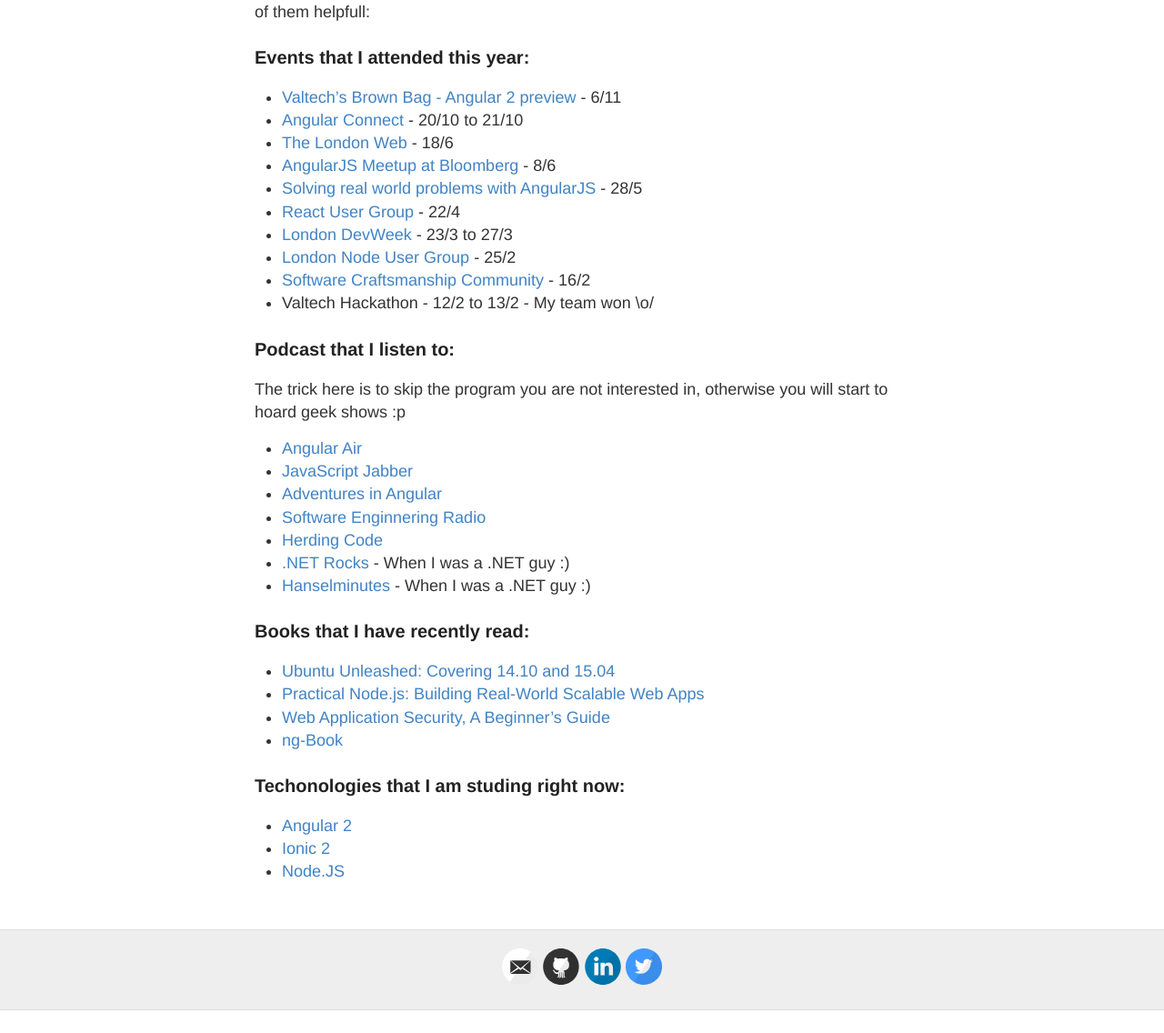
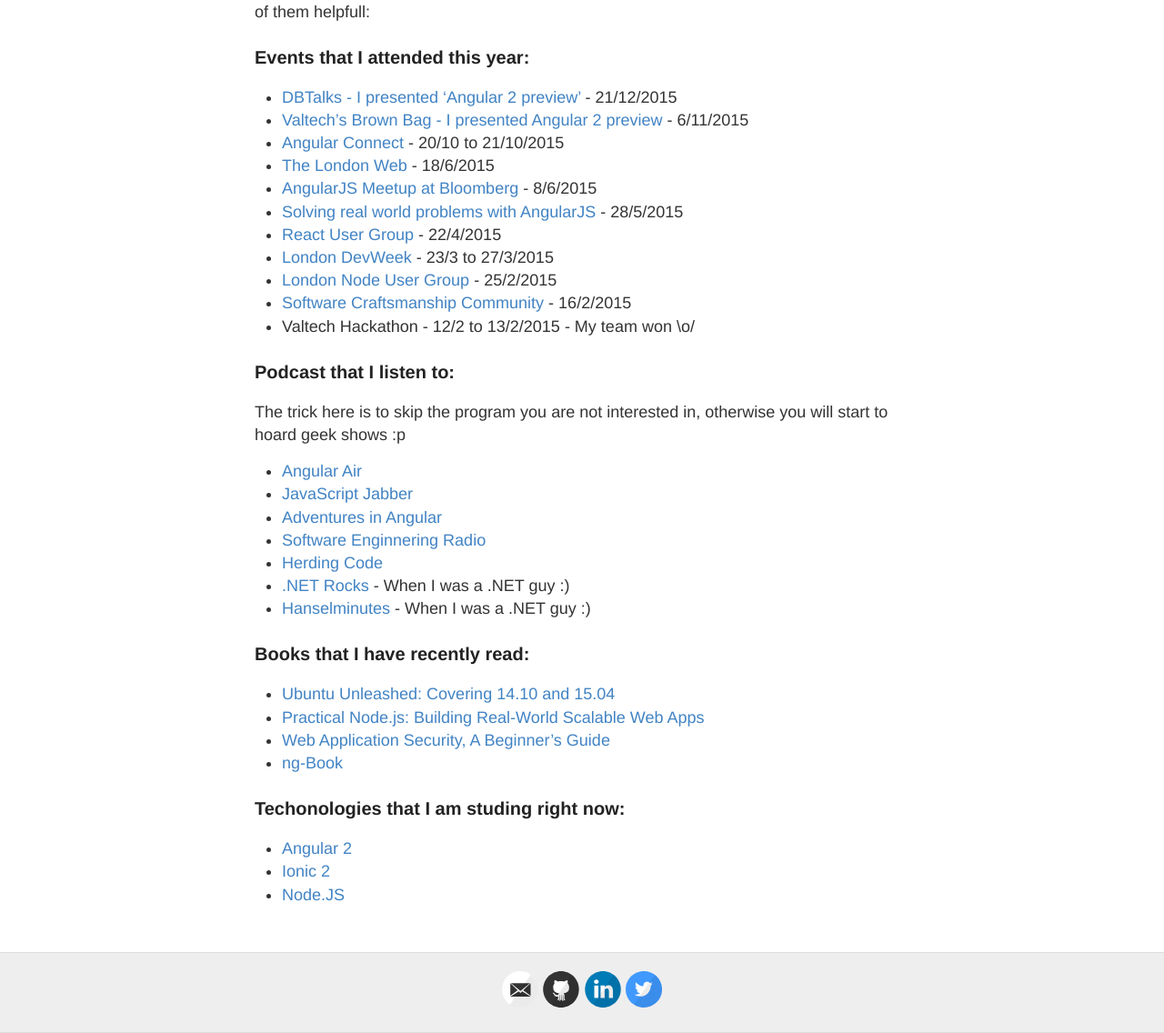
Before and after one commit to rafaelaudy/rafaelaudy.github.io, a Jekyll site: the page built from foodforthought.md, in a window 1280 px wide. Shown: the part 320-1456 px from the top of the page at 91% size. Built offline with Jekyll 4.4.1, drawn with Linux system fonts in a browser that asks for light colours; Markdown is read by kramdown in place of the engine named in the settings; before the commit the page ends 1431 px from its top, so only the background shows below that.

Commit message:
Adding my talk to the food for tought page

```diff
--- a/foodforthought.md
+++ b/foodforthought.md
@@ -8,16 +8,17 @@
 
 ### Events that I attended this year:
 
-* [Valtech's Brown Bag - Angular 2 preview](http://rafaelaudy.github.io/angular-preview-talk/) - 6/11
-* [Angular Connect](http://angularconnect.com/) - 20/10 to 21/10
-* [The London Web](http://www.meetup.com/londonweb/events/194463862/) - 18/6
-* [AngularJS Meetup at Bloomberg](http://www.meetup.com/AngularJS-London/events/222822606/) - 8/6
-* [Solving real world problems with AngularJS](http://www.meetup.com/AngularJS-London-BYOP/events/222500091/) - 28/5
-* [React User Group](http://www.meetup.com/London-React-User-Group/events/221724860/) - 22/4
-* [London DevWeek](http://devweek.com/) - 23/3 to 27/3
-* [London Node User Group](http://lanyrd.com/2015/lnug-february/) - 25/2
-* [Software Craftsmanship Community](http://www.meetup.com/london-software-craftsmanship/events/220459894/) - 16/2
-* Valtech Hackathon - 12/2 to 13/2 - My team won \o/
+* [DBTalks - I presented 'Angular 2 preview'](https://www.youtube.com/watch?v=hzPaxAHa7J8) - 21/12/2015
+* [Valtech's Brown Bag - I presented Angular 2 preview](http://rafaelaudy.github.io/angular-preview-talk/) - 6/11/2015
+* [Angular Connect](http://angularconnect.com/) - 20/10 to 21/10/2015
+* [The London Web](http://www.meetup.com/londonweb/events/194463862/) - 18/6/2015
+* [AngularJS Meetup at Bloomberg](http://www.meetup.com/AngularJS-London/events/222822606/) - 8/6/2015
+* [Solving real world problems with AngularJS](http://www.meetup.com/AngularJS-London-BYOP/events/222500091/) - 28/5/2015
+* [React User Group](http://www.meetup.com/London-React-User-Group/events/221724860/) - 22/4/2015
+* [London DevWeek](http://devweek.com/) - 23/3 to 27/3/2015
+* [London Node User Group](http://lanyrd.com/2015/lnug-february/) - 25/2/2015
+* [Software Craftsmanship Community](http://www.meetup.com/london-software-craftsmanship/events/220459894/) - 16/2/2015
+* Valtech Hackathon - 12/2 to 13/2/2015 - My team won \o/
 
 ### Podcast that I listen to:
 
```
